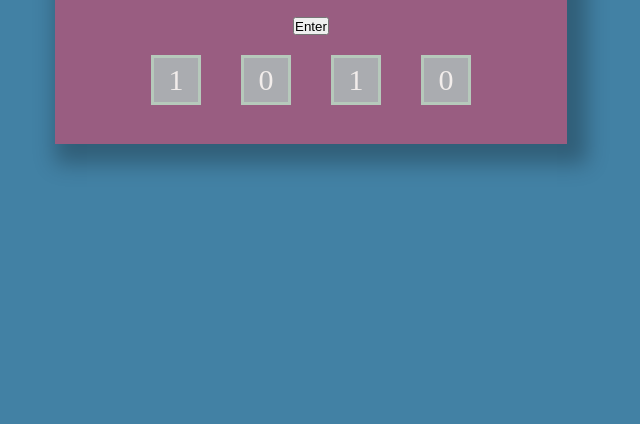
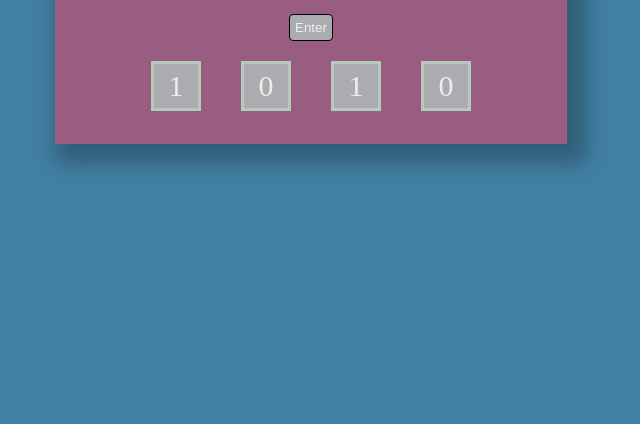
Before and after one commit to teacherIan/binaryCounter, a plain HTML site: page index.html in a window 1280 px wide. Shown: the part 376-800 px from the top of the page, without its empty margins (329-969 px from the left). Drawn offline with Linux system fonts and the light colour scheme.

Commit message:
minor update

```diff
--- a/index.html
+++ b/index.html
@@ -11,12 +11,16 @@
 
 <body>
 
+
+
+
+
     <div class="container">
 
         <div class="container-box">
             <div class="container-box-header">Enter a Number</div>
             <input class="container-box-input" type="text" name="" id="">
-            <button class="container-box-button">Enter</button>
+            <input class="container-box-button" type="button" value="Enter">
             <div class="container-box-values">
                 <div class="container-box-value"></div>
                 <div class="container-box-value"></div>
--- a/style.css
+++ b/style.css
@@ -54,3 +54,20 @@
     background-color: #AAACB0;
     border: 3px solid #B6C9BB;
 }
+
+.container-box-button {
+
+    cursor: pointer;
+    transition: all 5s ease;
+    padding: 5px;
+    border-style: none;
+    border-radius: 4px;
+    border: 1px black solid;
+    background-color: #AAACB0;
+    color: #F2EDEB;
+}
+
+
+.container-box-button:hover {
+    transform: scale(1.1);
+}
```
